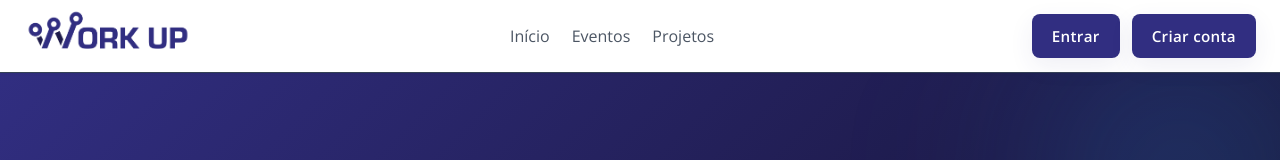
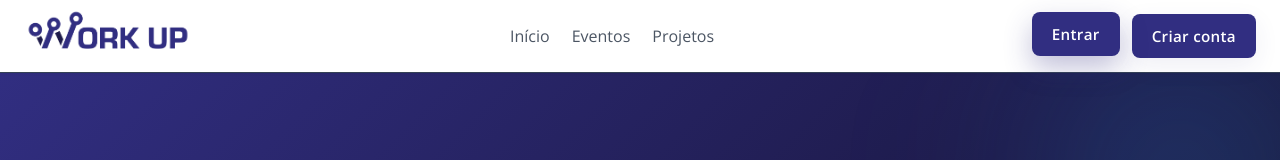
Before and after one commit to ThiagoRAlmeida2/Project-Kairos, a React (Vite) app in the folder Work-up/: page / in a window 1280 px wide. In both pictures the pointer is over the button "Entrar". Shown: the top 160 px of the page. Built offline with nearby package versions, Linux system fonts and the light colour scheme; no server answers.

Commit message:
ajustes nos botões

```diff
--- a/Work-up/src/css/Hero.css
+++ b/Work-up/src/css/Hero.css
@@ -106,7 +106,6 @@
 
 .btn--light:hover {
    transform: translateY(-2px);
-   width: 100%;
    background: linear-gradient(90deg, #111827, #312e81);
 }
 
--- a/Work-up/src/css/index.css
+++ b/Work-up/src/css/index.css
@@ -246,6 +246,11 @@ a{ color:inherit; text-decoration:none; }
   gap: 8px;
   transition: all 0.3s ease;
   letter-spacing: 0.3px;
+}
+
+.btn:hover {
+  transform: translateY(-2px);
+  box-shadow: 0 12px 28px rgba(49,46,129,0.3);
 }
 
 .btn--primary{
```
